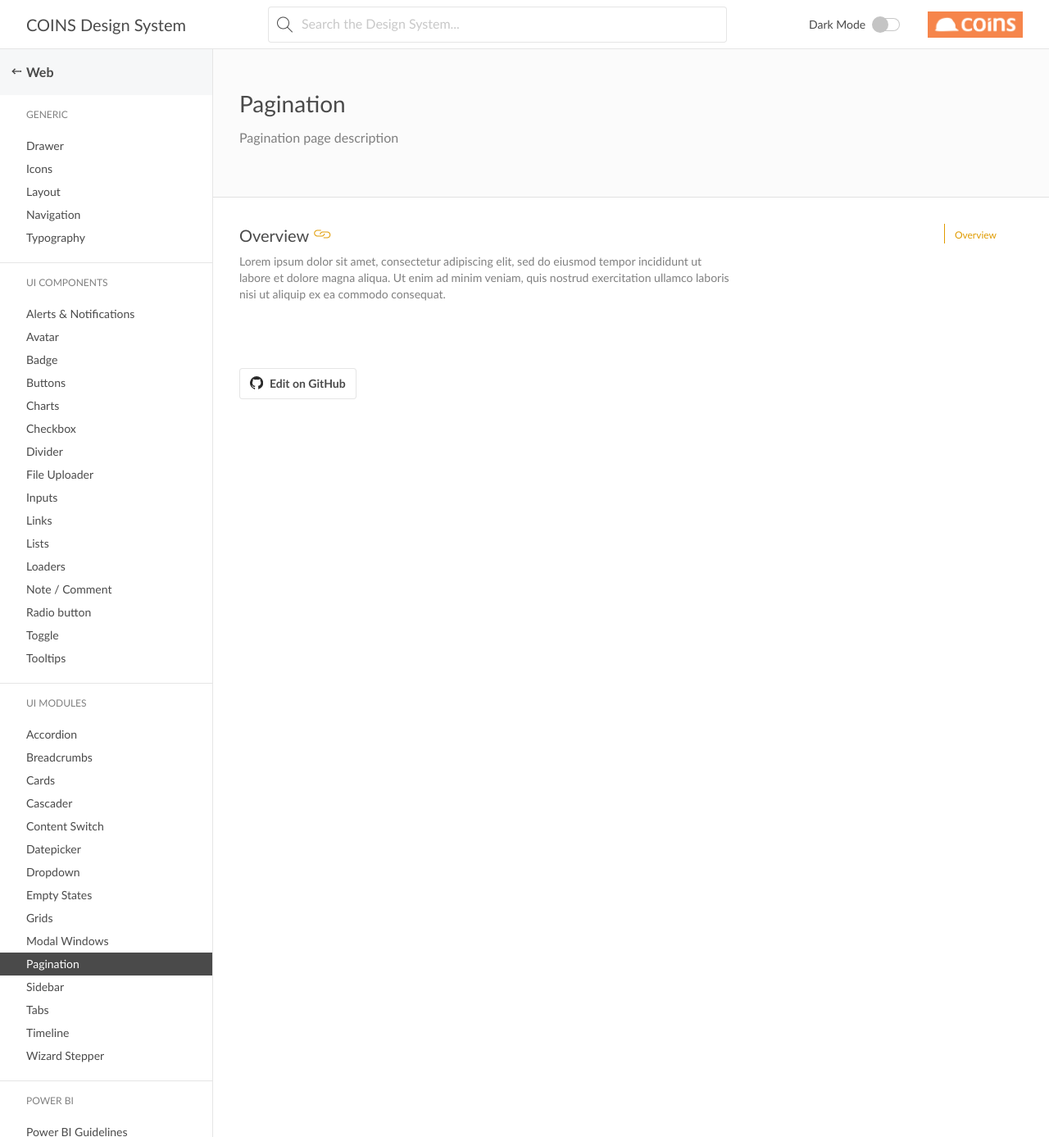
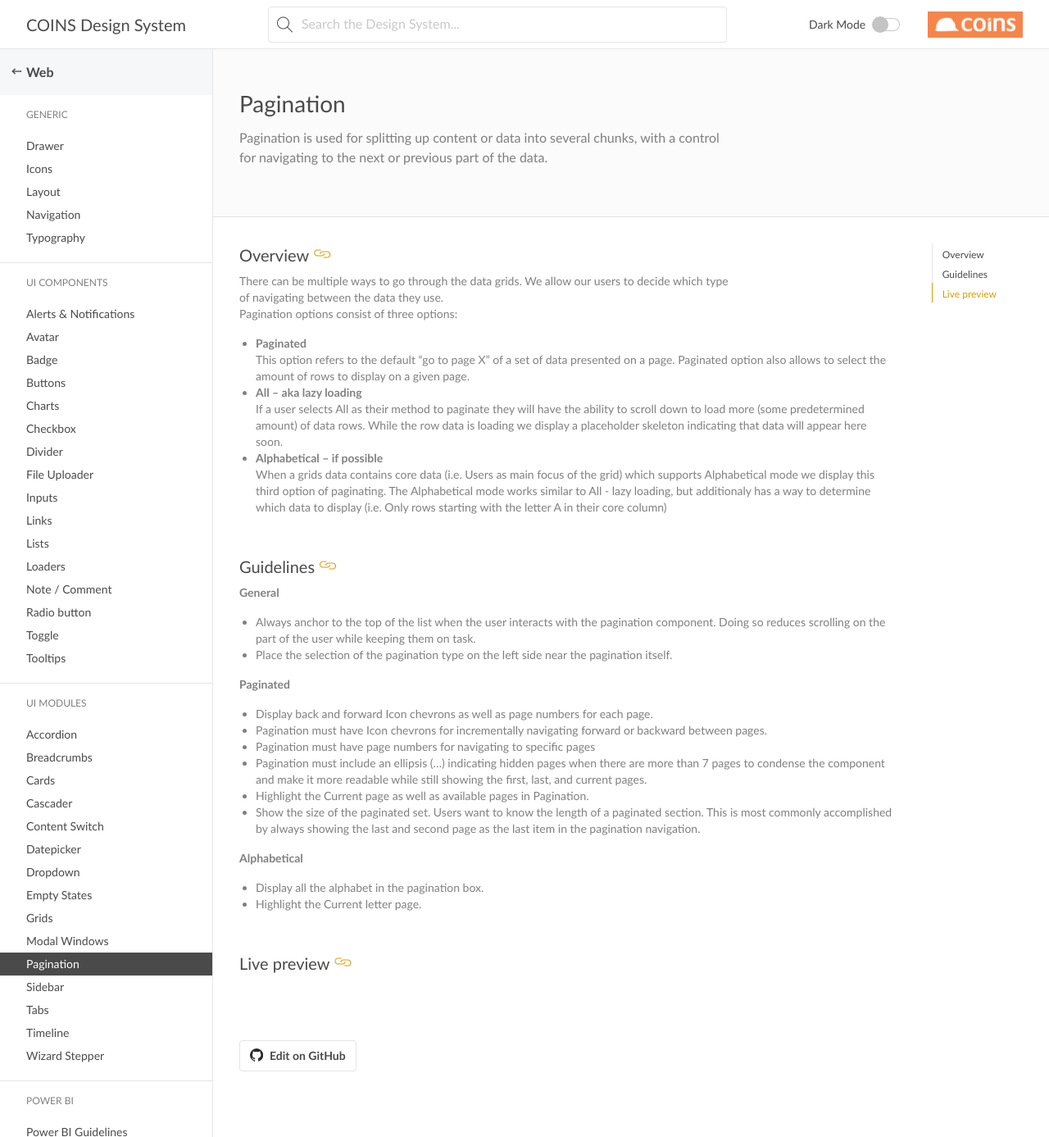
Before and after one commit to COINS-Naz/coins-design-system, a Jekyll site: the page built from _posts/web/ui-modules/2021-04-22-pagination.md, in a window 1280 px wide and 1387 px high. Shown: the whole window at 82% size. Built offline with Jekyll 4.4.1, drawn with Linux system fonts in a browser that asks for light colours; nearby versions of some CDN libraries; some web fonts are replaced; a style sheet for code colours, icons or effects is not loaded.

Commit message:
Update 2021-04-22-pagination.md

```diff
--- a/_posts/web/ui-modules/2021-04-22-pagination.md
+++ b/_posts/web/ui-modules/2021-04-22-pagination.md
@@ -3,10 +3,37 @@ layout: post
 category: "Web"
 tag: "UI Modules"
 title: Pagination
-subtitle: "Pagination page description"
+subtitle: "Pagination is used for splitting up content or data into several chunks, with a control for navigating to the next or previous part of the data."
 permalink: /web/pagination/
 ---
 
 ## Overview
 
-Lorem ipsum dolor sit amet, consectetur adipiscing elit, sed do eiusmod tempor incididunt ut labore et dolore magna aliqua. Ut enim ad minim veniam, quis nostrud exercitation ullamco laboris nisi ut aliquip ex ea commodo consequat.
+There can be multiple ways to go through the data grids. We allow our users to decide which type of navigating between the data they use. <br>
+Pagination options consist of three options:
+- **Paginated** <br>
+This option refers to the default “go to page X” of a set of data presented on a page.
+Paginated option also allows to select the amount of rows to display on a given page. <br>
+- **All – aka lazy loading** <br>
+If a user selects All as their method to paginate they will have the ability to scroll down to load more (some predetermined amount) of data rows. While the row data is loading we display a placeholder skeleton indicating that data will appear here soon.
+- **Alphabetical – if possible** <br>
+When a grids data contains core data (i.e. Users as main focus of the grid) which supports Alphabetical mode we display this third option of paginating. The Alphabetical mode works similar to All - lazy loading, but additionaly has a way to determine which data to display (i.e. Only rows starting with the letter A in their core column)
+
+## Guidelines
+**General**
+- Always anchor to the top of the list when the user interacts with the pagination component. Doing so reduces scrolling on the part of the user while keeping them on task.
+- Place the selection of the pagination type on the left side near the pagination itself.
+
+**Paginated**
+- Display back and forward Icon chevrons as well as page numbers for each page.
+- Pagination must have Icon chevrons for incrementally navigating forward or backward between pages.
+- Pagination must have page numbers for navigating to specific pages
+- Pagination must include an ellipsis (…) indicating hidden pages when there are more than 7 pages to condense the component and make it more readable while still showing the first, last, and current pages.
+- Highlight the Current page as well as available pages in Pagination.
+- Show the size of the paginated set. Users want to know the length of a paginated section. This is most commonly accomplished by always showing the last and second page as the last item in the pagination navigation.
+
+**Alphabetical**
+- Display all the alphabet in the pagination box.
+- Highlight the Current letter page.
+
+## Live preview
```
